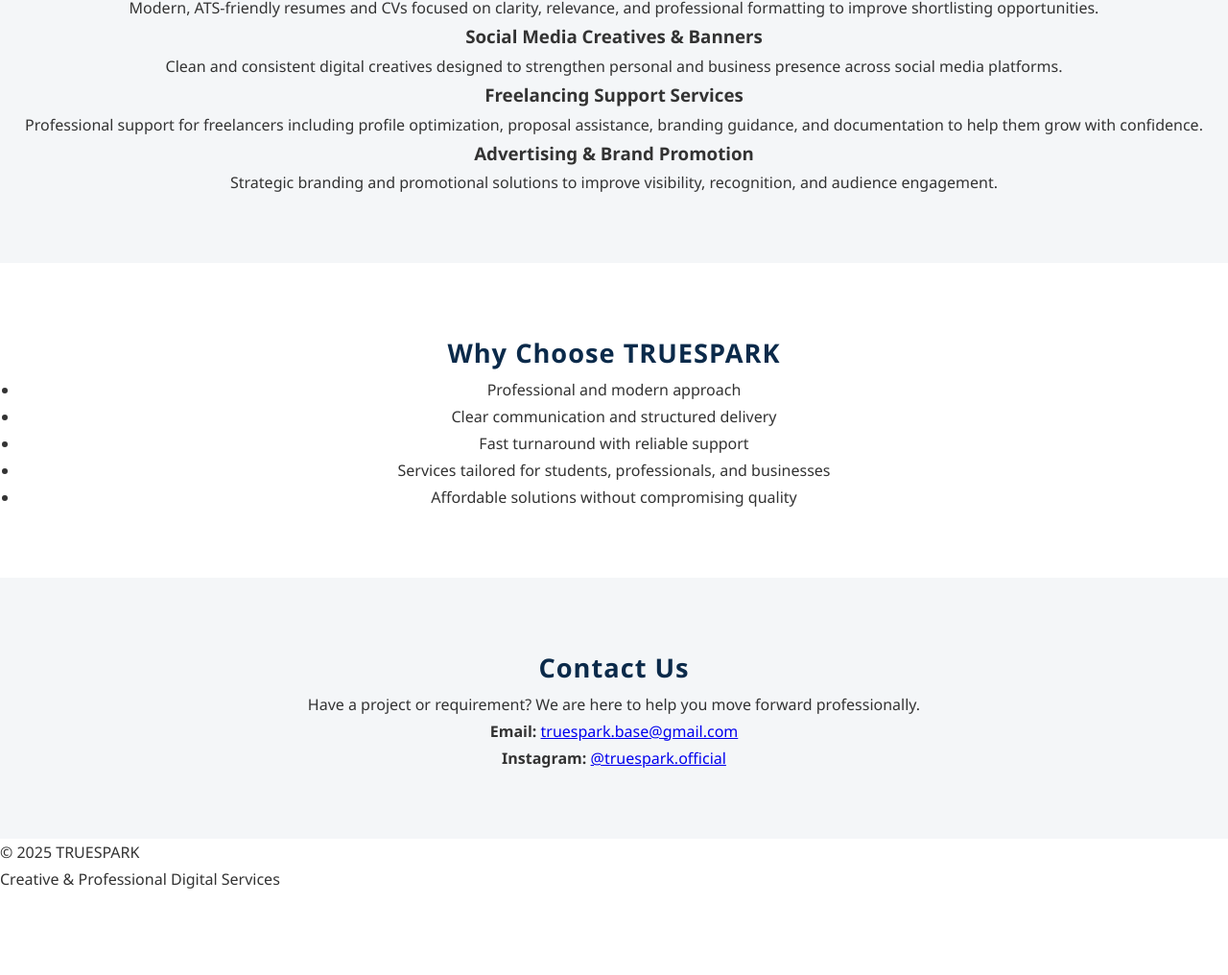
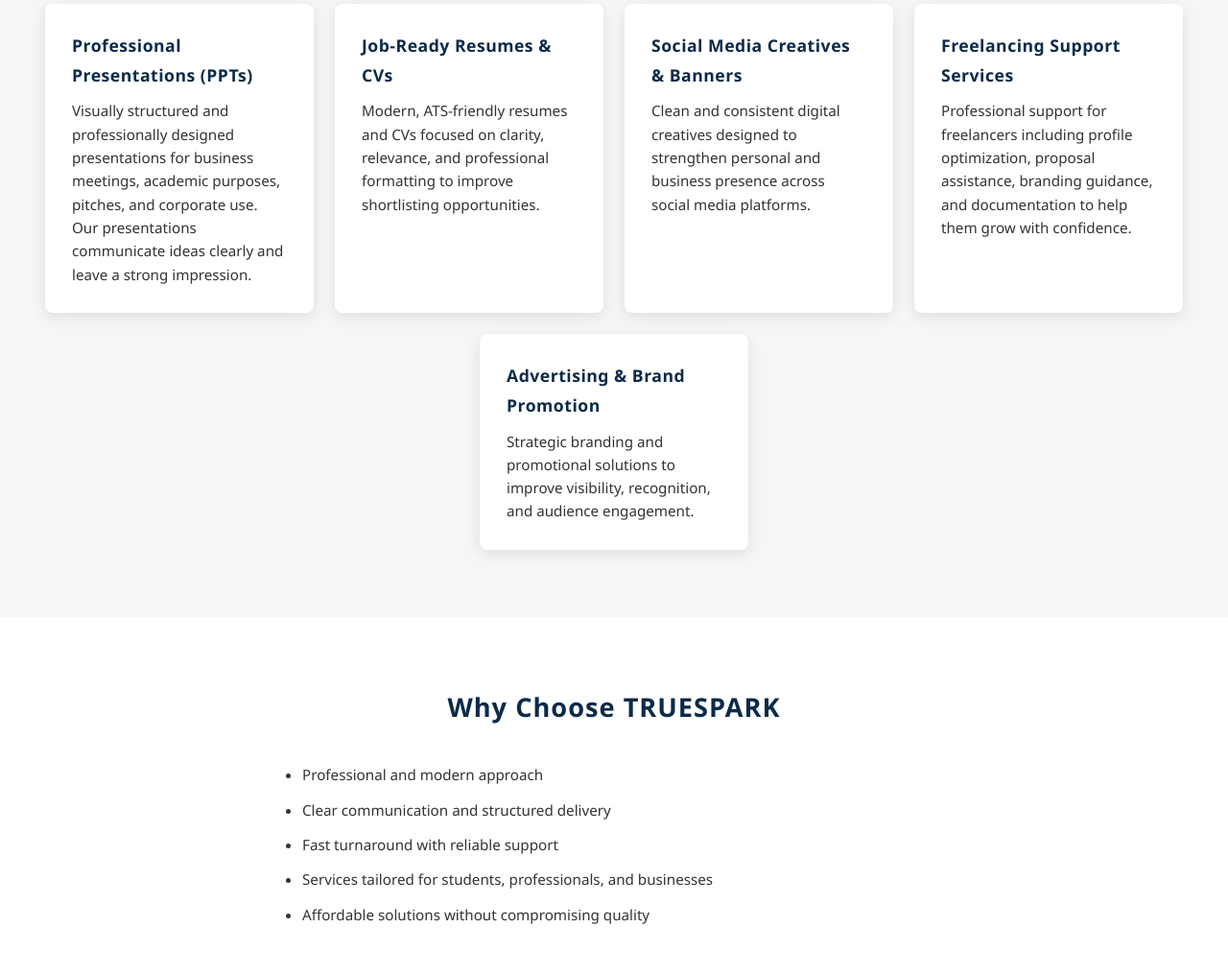
Before and after one commit to truespark-official/truespark-website, a plain HTML site: page index.html in a window 1280 px wide. Shown: the part 1084-2100 px from the top of the page at 96% size. Before the commit the page ends 2014 px from the top, so only its background shows below. Drawn offline with Linux system fonts and the light colour scheme.

Commit message:
style.css

```diff
--- a/style.css
+++ b/style.css
@@ -40,7 +40,7 @@ header h1 {
 header p {
     font-size: 1.05rem;
     font-weight: 400;
-    color: #dce6f0; /* Light Blue subtitle */
+    color: #dce6f0;
 }
 
 /* ===============================
@@ -68,7 +68,7 @@ header p {
    NAVIGATION
 ================================ */
 nav {
-    background-color: #091f36; /* Dark Navy */
+    background-color: #091f36;
     padding: 14px 10px;
     text-align: center;
 }
@@ -97,11 +97,105 @@ nav a:hover {
 }
 
 .gray {
-    background-color: #f4f6f8; /* Light Grey for alternate sections */
+    background-color: #f4f6f8;
 }
 
 .section h2 {
     font-size: 1.7rem;
     font-weight: 600;
     letter-spacing: 1px;
-    color: #0b2a4a; /* Deep Blue */
+    color: #0b2a4a;
+    margin-bottom: 22px;
+}
+
+.section p {
+    font-size: 0.95rem;
+    max-width: 800px;
+    margin: 0 auto;
+}
+
+/* ===============================
+   SERVICES
+================================ */
+.services-container {
+    display: flex;
+    flex-wrap: wrap;
+    justify-content: center;
+    gap: 22px;
+    margin-top: 35px;
+}
+
+.service-card {
+    background-color: #ffffff;
+    padding: 28px;
+    width: 280px;
+    border-radius: 8px;
+    box-shadow: 0 4px 15px rgba(0, 0, 0, 0.1);
+    text-align: left;
+}
+
+.service-card h3 {
+    font-size: 1.1rem;
+    font-weight: 600;
+    letter-spacing: 0.5px;
+    color: #0b2a4a;
+    margin-bottom: 10px;
+}
+
+.service-card p {
+    font-size: 0.95rem;
+    line-height: 1.6;
+}
+
+/* ===============================
+   WHY CHOOSE US
+================================ */
+.why-list {
+    max-width: 650px;
+    margin: 35px auto 0;
+    text-align: left;
+}
+
+.why-list li {
+    font-size: 0.95rem;
+    margin-bottom: 12px;
+    line-height: 1.6;
+}
+
+/* ===============================
+   FOOTER
+================================ */
+footer {
+    background-color: #0b2a4a;
+    color: #ffffff;
+    text-align: center;
+    padding: 28px 15px;
+}
+
+footer p {
+    font-size: 0.85rem;
+    letter-spacing: 0.5px;
+}
+
+/* ===============================
+   MOBILE RESPONSIVE
+================================ */
+@media (max-width: 768px) {
+
+    header h1 {
+        font-size: 1.8rem;
+    }
+
+    nav a {
+        display: inline-block;
+        margin: 8px 10px;
+    }
+
+    .service-card {
+        width: 90%;
+    }
+
+    .section {
+        padding: 55px 18px;
+    }
+}
```
